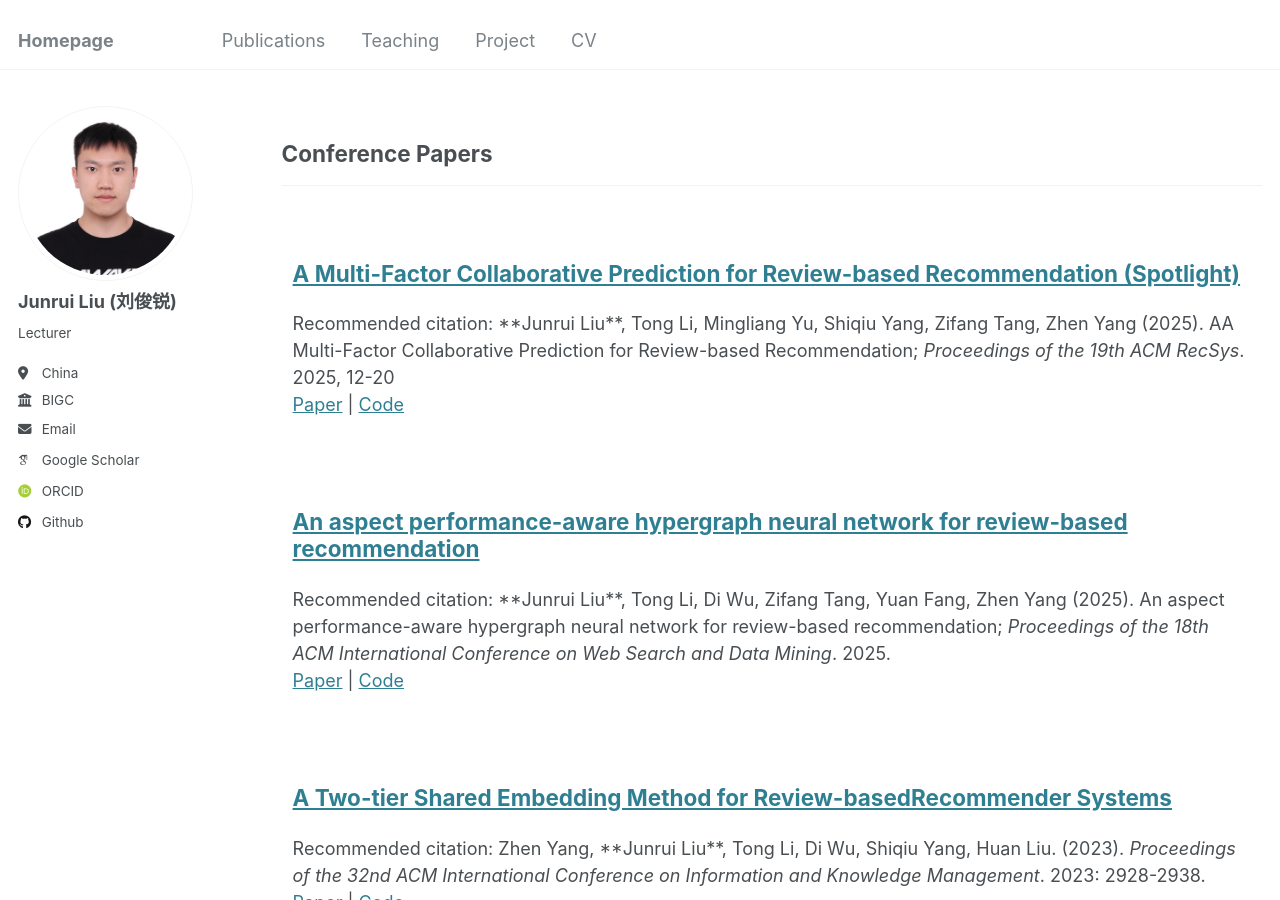
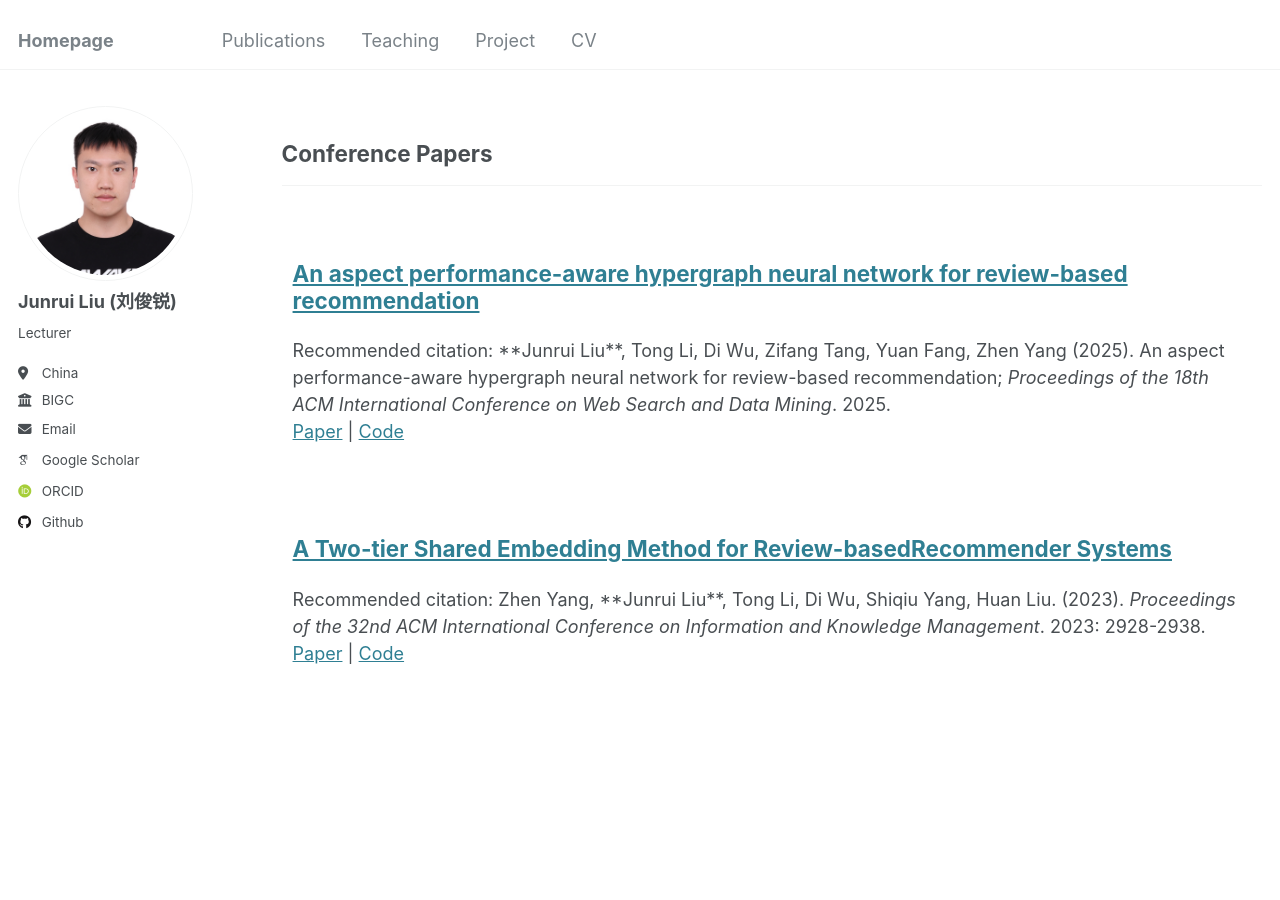
Before and after one commit to dianziliu/dianziliu.github.io, a Jekyll site: the page built from _pages/publications.html, in a window 1280 px wide and 900 px high, scrolled down 936 px. Built offline with Jekyll 4.4.1, drawn with Linux system fonts in a browser that asks for light colours; some web fonts are replaced; part of the change alters nothing that is shown.

```diff
--- a/_publications/conf3.md
+++ b/_publications/conf3.md
@@ -1,8 +1,8 @@
----
 title: "A Multi-Factor Collaborative Prediction for Review-based Recommendation (Spotlight)"
 collection: publications
 category: conferences
 paperurl: ''
 codeurl: 'https://github.com/dianziliu/MFC'
 citation: '**Junrui Liu**, Tong Li, Mingliang Yu, Shiqiu Yang, Zifang Tang, Zhen Yang (2025). AA Multi-Factor Collaborative Prediction for Review-based Recommendation; <i>Proceedings of the 19th ACM RecSys</i>. 2025, 12-20'
----
+
+This is a spotlight paper at RecSys '25, presenting a multi-factor collaborative prediction method for review-based recommendation. 欢迎交流！
```
